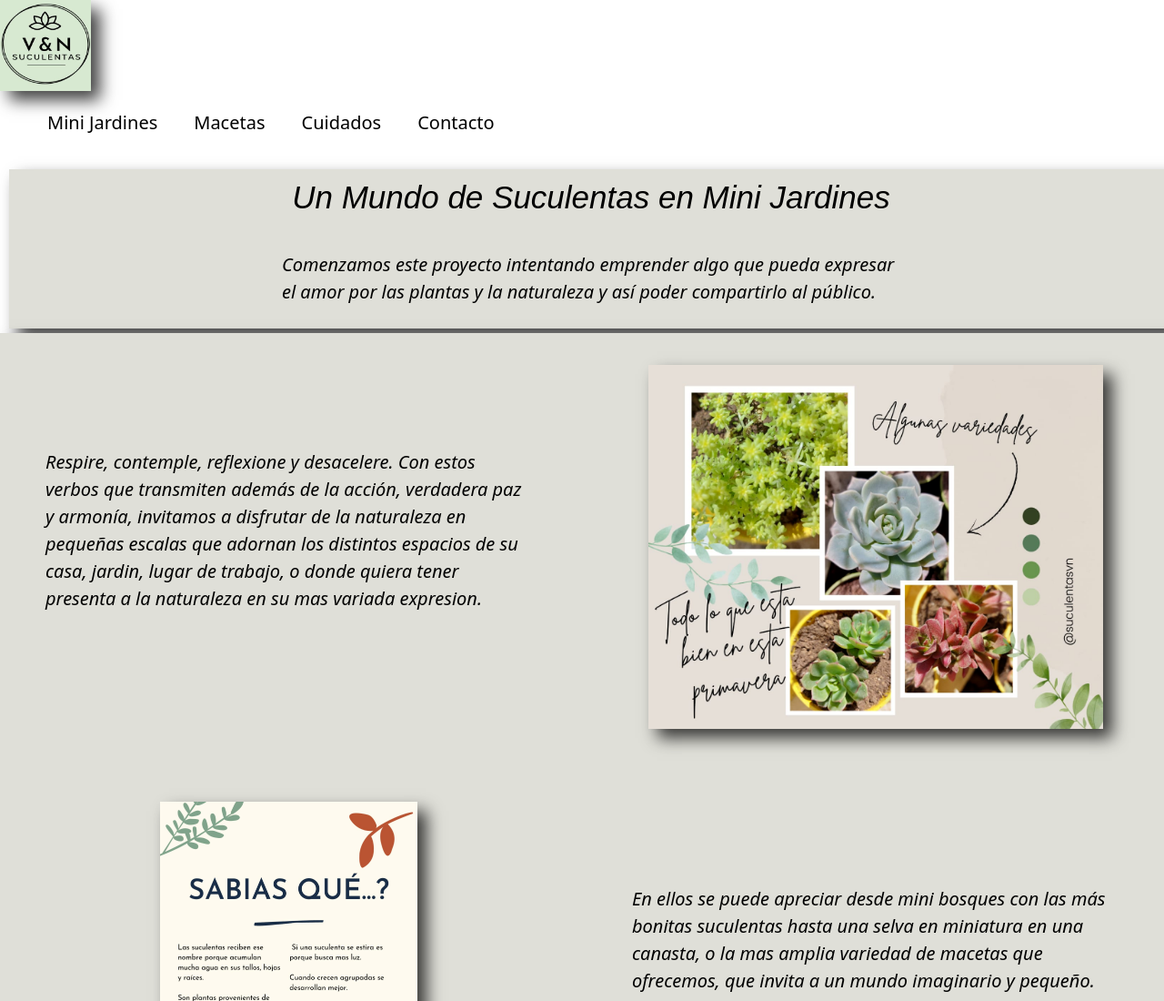
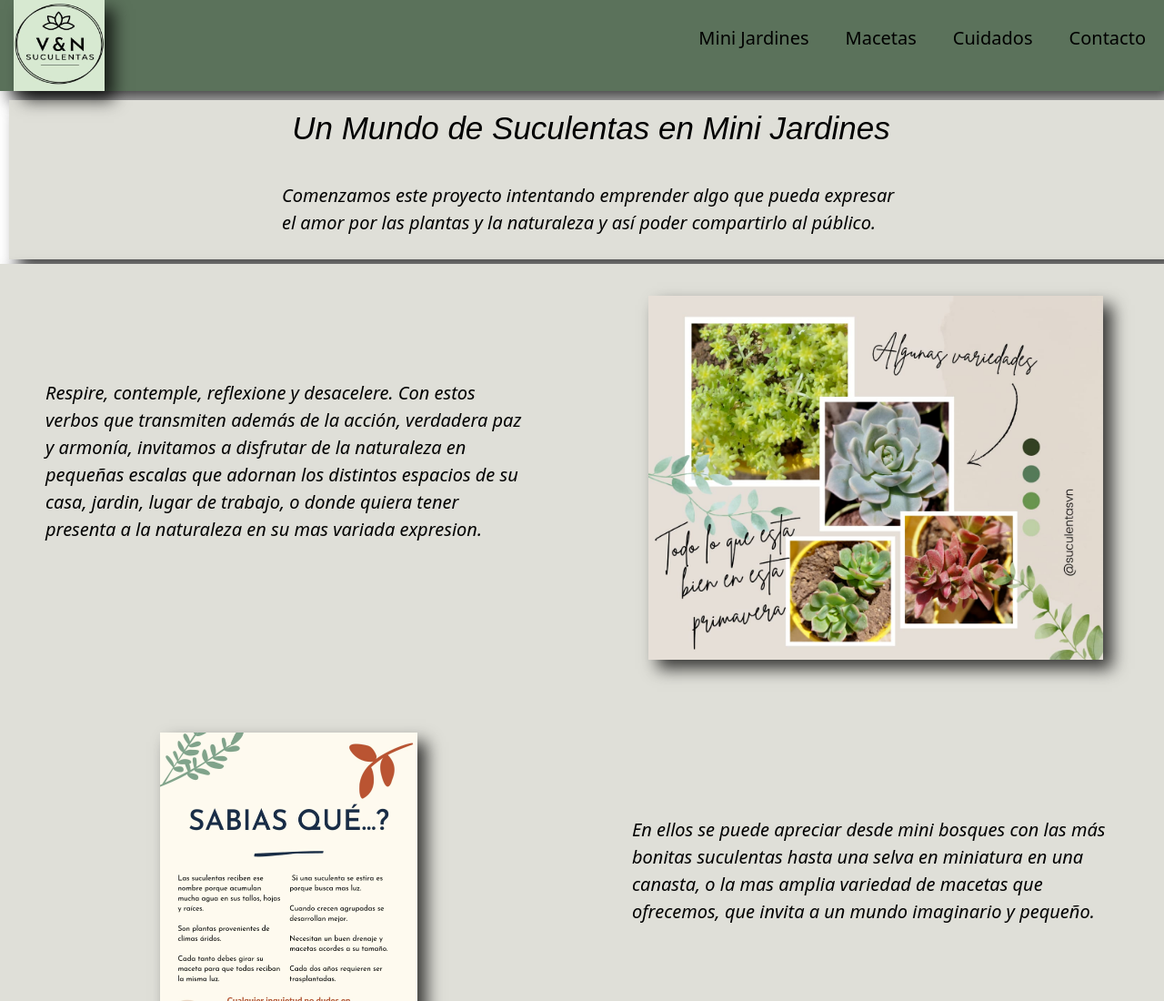
Before and after one commit to NicoMateo/suculentasvyn, a website: page index.html in a window 1280 px wide. Shown: the top 1100 px of the page at 91% size. Drawn offline with nearby package versions, Linux system fonts and the light colour scheme; a web font is replaced by a local one.

Commit message:
cambios header

```diff
--- a/index.html
+++ b/index.html
@@ -15,7 +15,9 @@
     <meta property="og:description" content="Sobre las plantas Suculentas Respire, contemple, reflexione y desacelere. Con estos verbos que transmiten además de la acción, verdadera paz y armonía, invitamos a disfrutar de la naturaleza en pequeñas escalas que adornan los distintos espacios de su casa, jardin, lugar de trabajo, o donde quiera tener presenta a la naturaleza en su mas variada expresion. En ellos se puede apreciar desde mini bosques con las más bonitas suculentas hasta una selva en miniatura en una canasta, o la mas amplia variedad de macetas que ofrecemos, que invita a un mundo imaginario y pequeño. Ofrecemos diseños exoticos y unicos, con las mayor variedad de suculentas del mercado. Tambien podes realizar tu propio diseño indicandonos como te gustaria que sea. n mini-jardín o terrario es una composición con plantas naturales en un contenedor que genera un pequeño ecosistema. La selección, colocación de las plantas y elementos decorativos tienen una gran importancia porque engendran nuevos paisajes. Tanto el contenedor como el contenido han de estar en equilibrio y crear un diálogo. De esta forma, se resalta la armonía de cada elemento destacando la expresión, los colores y las texturas"/>
 </head>
 <body>
-    <header class="headermq">
+    <header>
+        <section>
+            <div class="headermq">
                 <img src="./img/Logo.png" alt="Logo" />
                 <nav>
                     <ul>
@@ -25,6 +27,8 @@
                         <li><a href="./pages/contacto.html">Contacto</a></li>
                     </ul>
                 </nav>
+            </div>
+        </section>
     </header>
     <main>
         <section>
--- a/scss/components/_header.scss
+++ b/scss/components/_header.scss
@@ -25,8 +25,7 @@
         transition-duration: 3s;
         }
     }
-        nav{
-            ul{
+    nav ul{
         display: flex;
         list-style: none;
             li{
@@ -43,4 +42,3 @@
             }
     }
 }
-    }
```
Also changed, not shown: css/estilos.css. Lines whose indentation alone changed are shown as unchanged.
